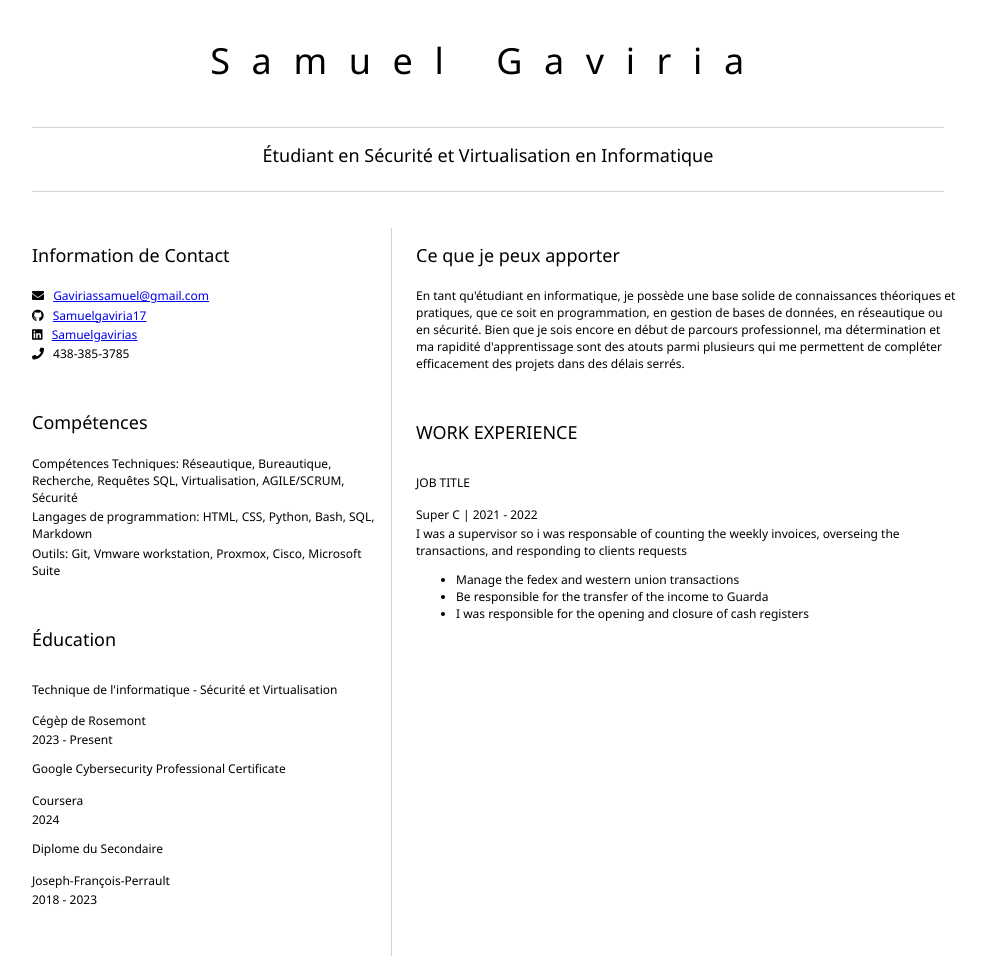
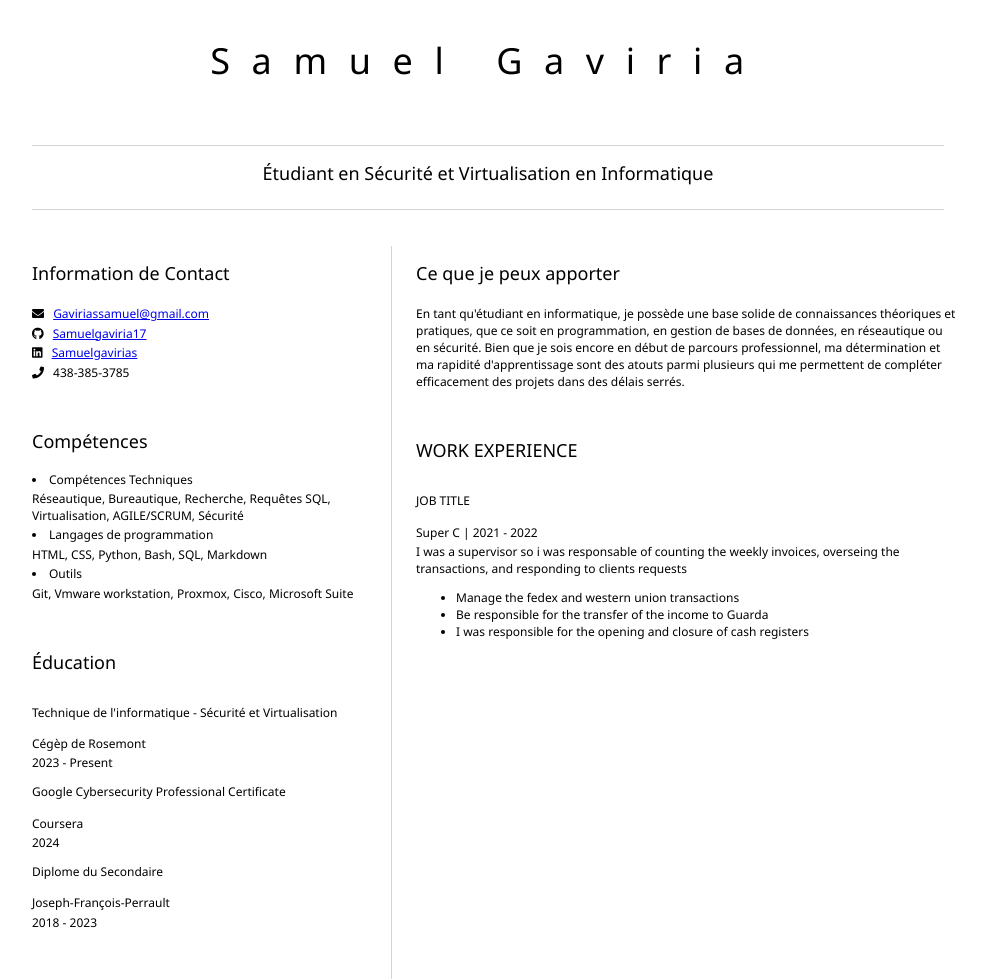
Before and after one commit to Samuelgaviria17/My-resume, a plain HTML site: page index.html in a window 1280 px wide. Shown: the whole page, without its empty margins (152-1138 px from the left). Before the commit the page ends 956 px from the top, so only its background shows below. Drawn offline with Linux system fonts and the light colour scheme.

Commit message:
correctif

```diff
--- a/index.html
+++ b/index.html
@@ -35,33 +35,27 @@
 				</section>
 				<section>
 					<h2>Compétences</h2>
-					<p>Compétences Techniques: Réseautique, Bureautique, Recherche, Requêtes SQL, Virtualisation, AGILE/SCRUM, Sécurité</p>
-                    <p>Langages de programmation: HTML, CSS, Python, Bash, SQL, Markdown</p>
-					<p>Outils: Git, Vmware workstation, Proxmox, Cisco, Microsoft Suite</p>
+					<li>Compétences Techniques</li>
+                    <p>Réseautique, Bureautique, Recherche, Requêtes SQL, Virtualisation, AGILE/SCRUM, Sécurité</p>
+                    <li>Langages de programmation</li>
+                    <p>HTML, CSS, Python, Bash, SQL, Markdown</p>
+                    <li>Outils</li>
+                    <p>Git, Vmware workstation, Proxmox, Cisco, Microsoft Suite</p>
 				</section>
 				<section>
 					<h2>Éducation</h2>
                     <h3>Technique de l'informatique - Sécurité et Virtualisation</h3>
-                    <p>
-                        Cégèp de Rosemont
-                    </p>
-                    <p>
+                    <p>Cégèp de Rosemont</p>
                         2023 - Present
                     </p>
 					<h3>Google Cybersecurity Professional Certificate</h3>
                     <p>
-                        Coursera
-                    </p>
-                    <p>
+                        Coursera</p>
                         2024
-                    </p>
                     <h3>Diplome du Secondaire</h3>
                     <p>
-                        Joseph-François-Perrault
-                    </p>
-                    <p>
+                        Joseph-François-Perrault</p>
                         2018 - 2023
-                    </p>
 				</section>
 			</article>
 			<article id="mainRight">
--- a/style.css
+++ b/style.css
@@ -9,6 +9,7 @@ h1 {
     letter-spacing: .6em;
     padding-top: 1em;
     padding-bottom: 1em;
+    font-weight: lighter;
 }
 
 h2 {
@@ -19,7 +20,6 @@ h2 {
 h3 {
     font-size: 1em;
     padding-bottom: 1em;
-    font-weight: bold;
 }
 
 main {
@@ -50,8 +50,8 @@ hr {
     height: 1px;
 }
 
-h1, h2, h3 {
-    font-weight: 100;
+h2, h3 {
+    font-weight: 500;
     margin-bottom: 0;
 }
 #mainLeft {
```
Also changed, not shown: codeswing.json (deleted).
